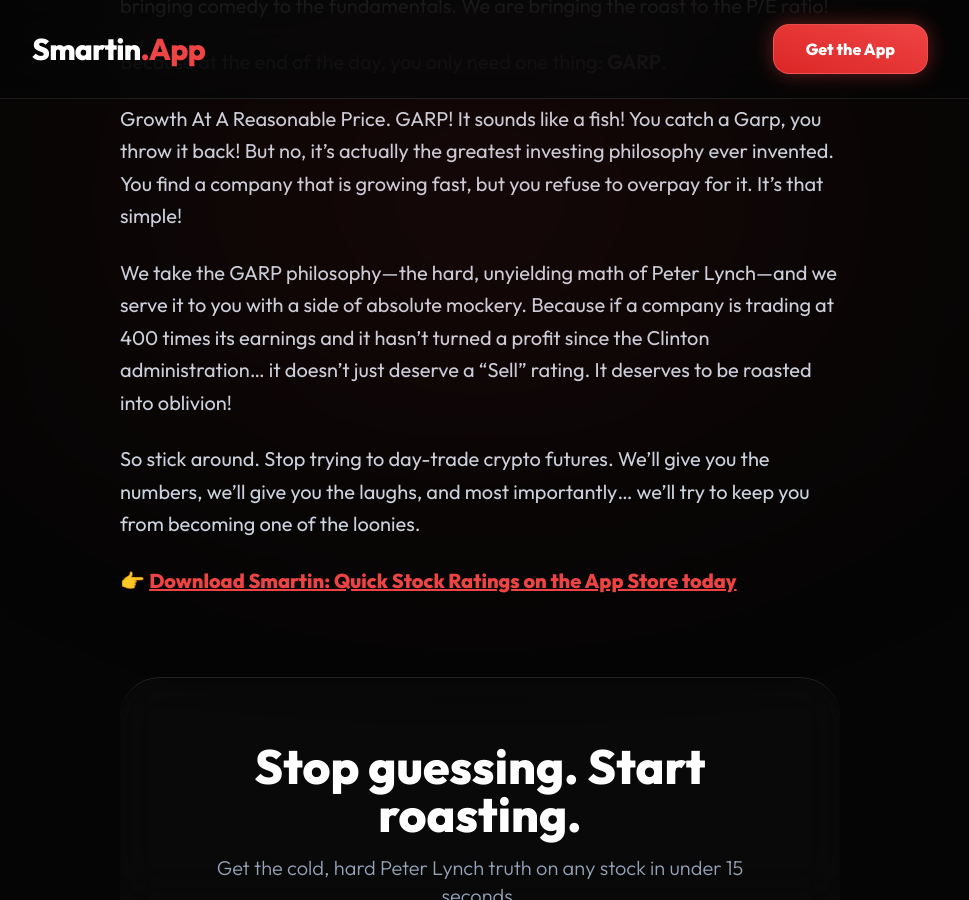
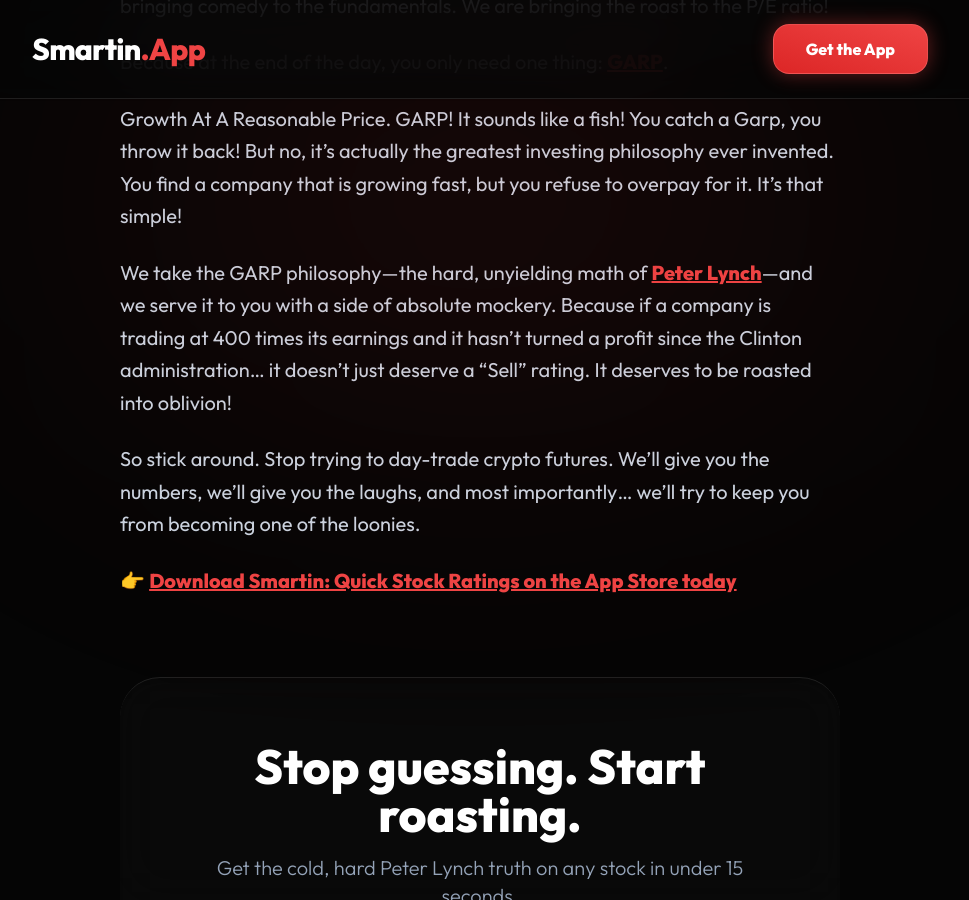
Before and after one commit to sivi29y/smartin-privacy, a Jekyll site: the page built from _posts/2026-04-04-what-is-fintainment.md, in a window 1280 px wide and 900 px high, scrolled down 1257 px. Shown: the whole window, without its empty margins (160-1129 px from the left). Built offline with Jekyll 4.4.1, drawn with Linux system fonts in a browser that asks for light colours; nearby versions of some CDN libraries; part of the change alters nothing that is shown; some of the changed text lies outside the part shown.

```diff
--- a/_posts/2026-04-04-what-is-fintainment.md
+++ b/_posts/2026-04-04-what-is-fintainment.md
@@ -5,7 +5,7 @@ description: "Jerry explains why we desperately need comedy mixed with Growth At
 permalink: /blog/what-is-fintainment/
 ---
 
-*A monologue by Jerry*
+Written by: Jerry from the Smartin team
 
 What is the *deal* with day traders?
 
@@ -21,11 +21,11 @@ That is why we desperately need **Fintainment**.
 
 Finance... and Entertainment. It's a marriage of convenience! We give you the punchline, sure—but the punchline is actually grounded in something real. We are bringing comedy to the fundamentals. We are bringing the roast to the P/E ratio!
 
-Because at the end of the day, you only need one thing: **GARP**.
+Because at the end of the day, you only need one thing: **[GARP](/guide/the-peg-ratio/)**.
 
 Growth At A Reasonable Price. GARP! It sounds like a fish! You catch a Garp, you throw it back! But no, it's actually the greatest investing philosophy ever invented. You find a company that is growing fast, but you refuse to overpay for it. It's that simple!
 
-We take the GARP philosophy—the hard, unyielding math of Peter Lynch—and we serve it to you with a side of absolute mockery. Because if a company is trading at 400 times its earnings and it hasn't turned a profit since the Clinton administration... it doesn't just deserve a "Sell" rating. It deserves to be roasted into oblivion!
+We take the GARP philosophy—the hard, unyielding math of [Peter Lynch](/guide/)—and we serve it to you with a side of absolute mockery. Because if a company is trading at 400 times its earnings and it hasn't turned a profit since the Clinton administration... it doesn't just deserve a "Sell" rating. It deserves to be roasted into oblivion!
 
 So stick around. Stop trying to day-trade crypto futures. We'll give you the numbers, we'll give you the laughs, and most importantly... we'll try to keep you from becoming one of the loonies.
 
```
